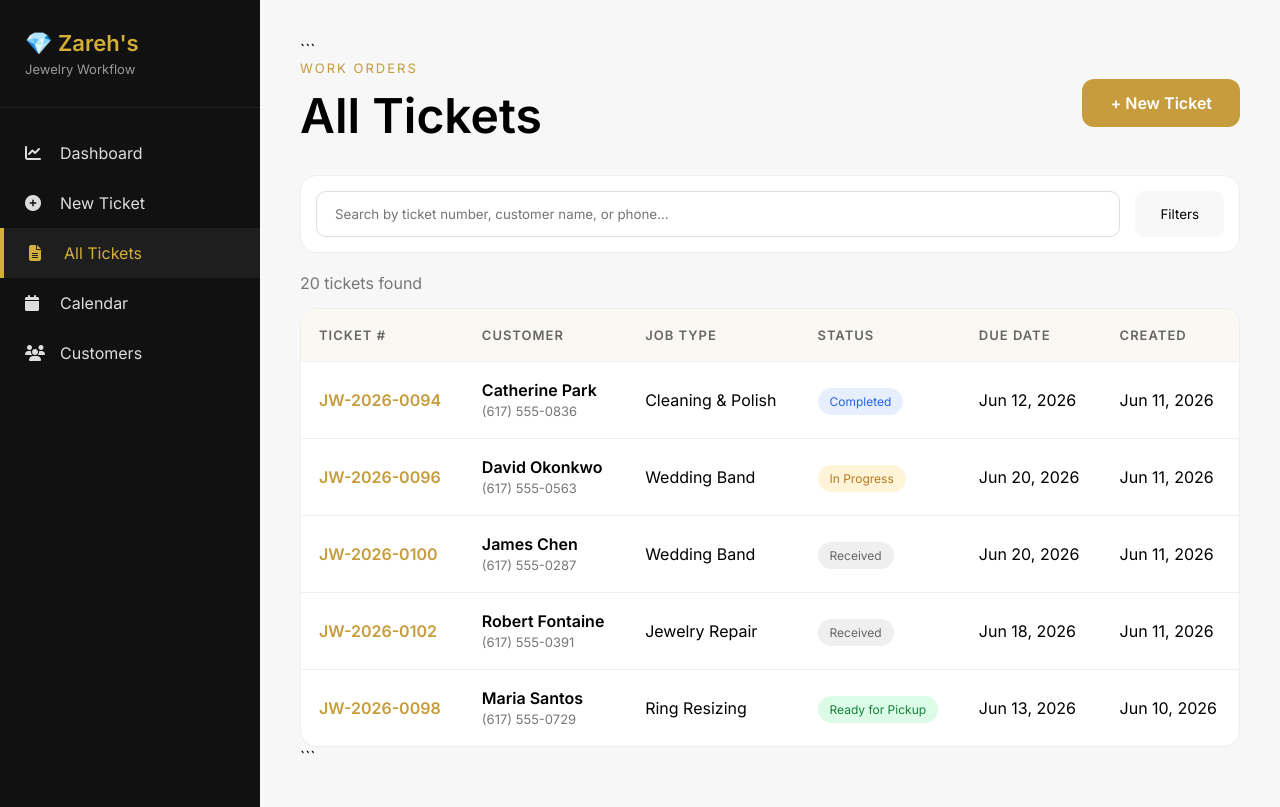
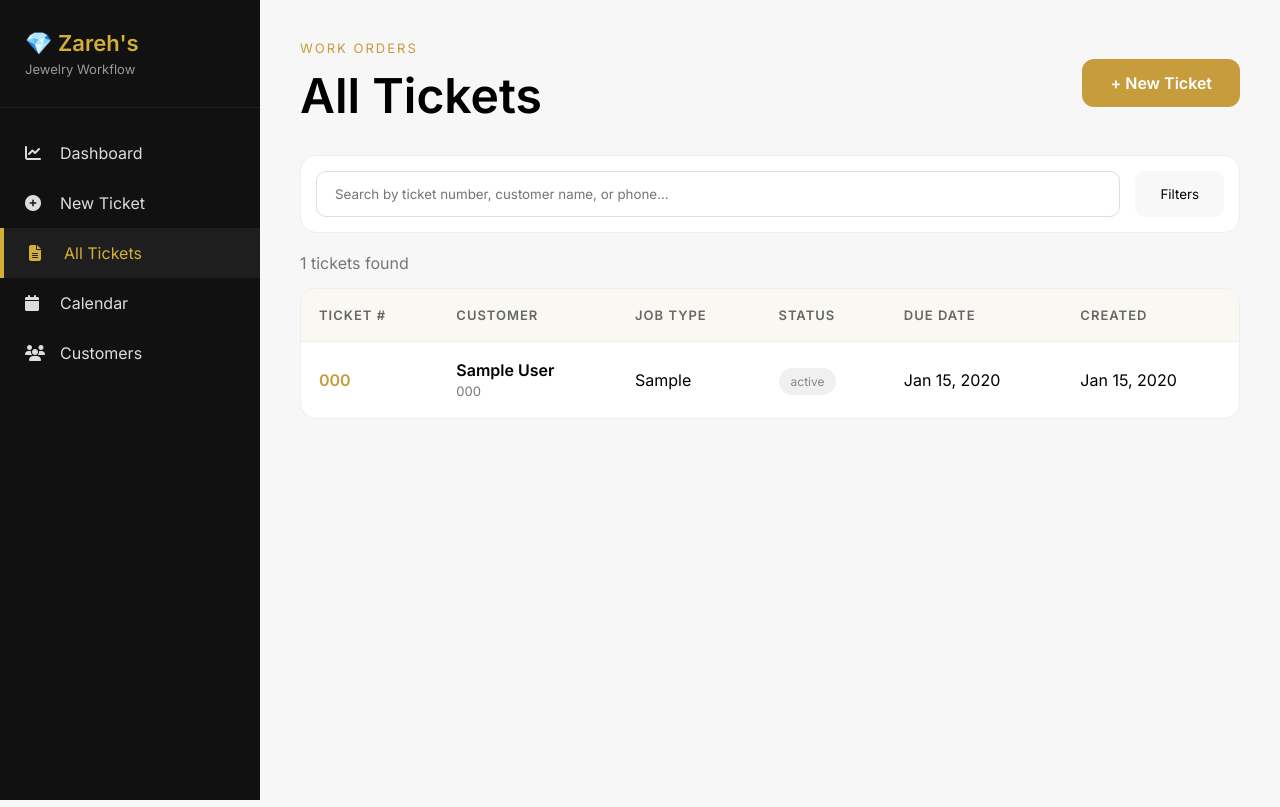
Before and after one commit to Hannah-Xiang/Jewelry-Working-Flow-System, a Django app: page /tickets/ in a window 1280 px wide. Run offline with Django 5.2, Linux system fonts and the light colour scheme; tables that the repository leaves empty hold one stand-in row (values such as "Sample post").

Commit message:
ALL TICKETS SHOW THE DATABASE DATA

````diff
--- a/core/templates/core/all_tickets.html
+++ b/core/templates/core/all_tickets.html
@@ -4,7 +4,7 @@
 
 <div class="tickets-page">
 
-```
+
 <!-- Header -->
 
 <div class="page-header">
@@ -22,25 +22,94 @@
 
 <!-- Search -->
 
+<form method="GET">
+
 <div class="search-card">
 
     <div class="search-box">
+
         <input
             type="text"
+            name="search"
+            value="{{ search }}"
             placeholder="Search by ticket number, customer name, or phone..."
         >
+
     </div>
 
-    <button class="filter-btn">
+    <button
+        type="button"
+        class="filter-btn"
+        onclick="toggleFilters()"
+    >
         Filters
     </button>
 
 </div>
 
+<div
+    id="filterPanel"
+    style="display:none;margin-bottom:20px;"
+>
+
+    <select name="status">
+
+        <option value="">
+            All Statuses
+        </option>
+
+        {% for status in statuses %}
+
+        <option
+            value="{{ status.id }}"
+            {% if selected_status == status.id|stringformat:"s" %}
+            selected
+            {% endif %}
+        >
+            {{ status.status }}
+        </option>
+
+        {% endfor %}
+
+    </select>
+
+    <select name="job_type">
+
+        <option value="">
+            All Job Types
+        </option>
+
+        {% for job in job_types %}
+
+        <option
+            value="{{ job.id }}"
+            {% if selected_job_type == job.id|stringformat:"s" %}
+            selected
+            {% endif %}
+        >
+            {{ job.type }}
+        </option>
+
+        {% endfor %}
+
+    </select>
+
+    <button type="submit">
+        Apply
+    </button>
+
+    <a href="{% url 'all_tickets' %}">
+        Clear
+    </a>
+
+</div>
+
+</form>
+
 <!-- Count -->
 
 <div class="ticket-count">
-    20 tickets found
+    {{ ticket_count }} tickets found
 </div>
 
 <!-- Table -->
@@ -64,92 +133,86 @@
 
         <tbody>
 
+{% for ticket in tickets %}
+
 <tr>
-                <td class="ticket-number">JW-2026-0094</td>
+
+    <td class="ticket-number">
+
+        {{ ticket.ticket_number }}
+
+    </td>
+
     <td>
-                    <strong>Catherine Park</strong><br>
-                    <span class="phone">(617) 555-0836</span>
+
+        <strong>
+            {{ ticket.customer.name }}
+        </strong>
+
+        <br>
+
+        <span class="phone">
+            {{ ticket.customer.phone }}
+        </span>
+
     </td>
-                <td>Cleaning & Polish</td>
+
     <td>
-                    <span class="badge completed">
-                        Completed
+
+        {{ ticket.job_type.type }}
+
+    </td>
+
+    <td>
+
+        <span
+            class="badge"
+            style="
+                background:{{ ticket.status.color }}20;
+                color:{{ ticket.status.color }};
+            "
+        >
+
+            {{ ticket.status.status }}
+
         </span>
+
     </td>
-                <td>Jun 12, 2026</td>
-                <td>Jun 11, 2026</td>
+
+    <td>
+
+        {{ ticket.due_date|date:"M d, Y" }}
+
+    </td>
+
+    <td>
+
+        {{ ticket.created_date|date:"M d, Y" }}
+
+    </td>
+
 </tr>
 
+{% empty %}
+
 <tr>
-                <td class="ticket-number">JW-2026-0096</td>
-                <td>
-                    <strong>David Okonkwo</strong><br>
-                    <span class="phone">(617) 555-0563</span>
+
+    <td colspan="6">
+
+        No tickets found.
+
     </td>
-                <td>Wedding Band</td>
-                <td>
-                    <span class="badge progress">
-                        In Progress
-                    </span>
-                </td>
-                <td>Jun 20, 2026</td>
-                <td>Jun 11, 2026</td>
+
 </tr>
 
-            <tr>
-                <td class="ticket-number">JW-2026-0100</td>
-                <td>
-                    <strong>James Chen</strong><br>
-                    <span class="phone">(617) 555-0287</span>
-                </td>
-                <td>Wedding Band</td>
-                <td>
-                    <span class="badge received">
-                        Received
-                    </span>
-                </td>
-                <td>Jun 20, 2026</td>
-                <td>Jun 11, 2026</td>
-            </tr>
-
-            <tr>
-                <td class="ticket-number">JW-2026-0102</td>
-                <td>
-                    <strong>Robert Fontaine</strong><br>
-                    <span class="phone">(617) 555-0391</span>
-                </td>
-                <td>Jewelry Repair</td>
-                <td>
-                    <span class="badge received">
-                        Received
-                    </span>
-                </td>
-                <td>Jun 18, 2026</td>
-                <td>Jun 11, 2026</td>
-            </tr>
-
-            <tr>
-                <td class="ticket-number">JW-2026-0098</td>
-                <td>
-                    <strong>Maria Santos</strong><br>
-                    <span class="phone">(617) 555-0729</span>
-                </td>
-                <td>Ring Resizing</td>
-                <td>
-                    <span class="badge pickup">
-                        Ready for Pickup
-                    </span>
-                </td>
-                <td>Jun 13, 2026</td>
-                <td>Jun 10, 2026</td>
-            </tr>
+{% endfor %}
 
 </tbody>
 
     </table>
 
 </div>
-```
+
 
 </div>
 
@@ -307,6 +370,8 @@
 
 }
 
+
+
 </style>
 
 {% endblock %}
--- a/core/views.py
+++ b/core/views.py
@@ -1,13 +1,9 @@
 from django.shortcuts import render
-from .models import Status, Ticket
+from .models import Status, Ticket, JobType, Customer
 from datetime import timedelta
 from django.utils import timezone
 
-# Create your views here.
 
-from datetime import timedelta
-from django.utils import timezone
-from .models import Ticket
 
 def dashboard(request):
 
@@ -92,7 +88,68 @@ def new_ticket(request):
     return render(request, 'core/new_ticket.html')
 
 def all_tickets(request):
-    return render(request, 'core/all_tickets.html')
+
+    tickets = Ticket.objects.select_related(
+        'customer',
+        'job_type',
+        'status'
+    ).order_by('-created_date')
+
+    search = request.GET.get('search')
+    status_id = request.GET.get('status')
+    job_type_id = request.GET.get('job_type')
+
+    if search:
+
+        tickets = tickets.filter(
+
+            Q(ticket_number__icontains=search)
+
+            |
+
+            Q(customer__name__icontains=search)
+
+            |
+
+            Q(customer__phone__icontains=search)
+
+        )
+
+    if status_id:
+
+        tickets = tickets.filter(
+            status_id=status_id
+        )
+
+    if job_type_id:
+
+        tickets = tickets.filter(
+            job_type_id=job_type_id
+        )
+
+    context = {
+
+        "tickets": tickets,
+
+        "statuses": Status.objects.all(),
+
+        "job_types": JobType.objects.all(),
+
+        "ticket_count": tickets.count(),
+
+        "selected_status": status_id,
+
+        "selected_job_type": job_type_id,
+
+        "search": search or ""
+
+    }
+
+    return render(
+        request,
+        "core/all_tickets.html",
+        context
+    )
 
 def calendar(request):
     return render(request, 'core/calendar.html')
````
Lines whose indentation alone changed are shown as unchanged.
